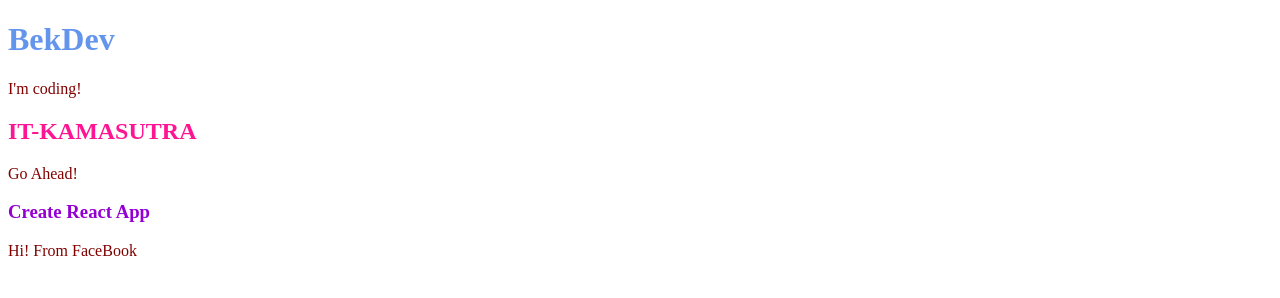
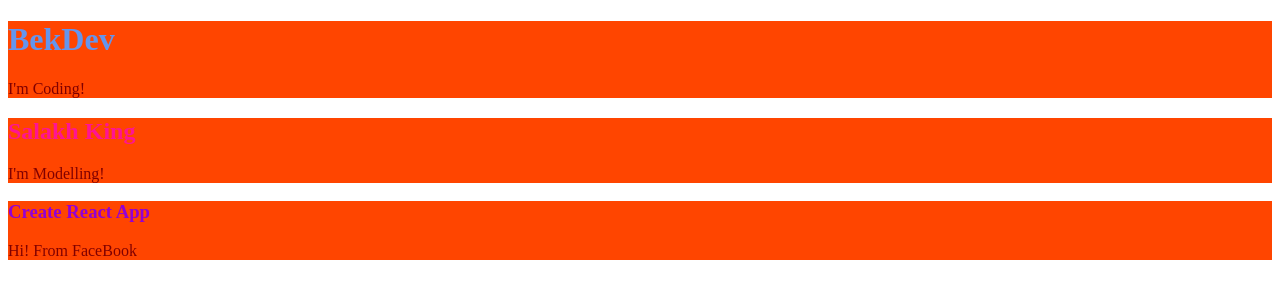
Before and after one commit to BekzodDeveloper/create-react-app, a plain HTML site: page index.html in a window 1280 px wide. Drawn offline with Linux system fonts and the light colour scheme.

Commit message:
changed bgc,

```diff
--- a/index.html
+++ b/index.html
@@ -9,11 +9,11 @@
 <body>
     <div>
         <h1>BekDev</h1>
-        <p>I'm coding!</p>
+        <p>I'm Coding!</p>
     </div>
     <div>
-        <h2>IT-KAMASUTRA</h2>
-        <p>Go Ahead!</p>
+        <h2>Salakh King</h2>
+        <p>I'm Modelling!</p>
     </div>
     <div>
         <h3>Create React App</h3>
--- a/public/style.css
+++ b/public/style.css
@@ -13,3 +13,6 @@ h3{
 p{
     color: maroon;
 }
+div{
+    background-color: orangered;
+}
```
